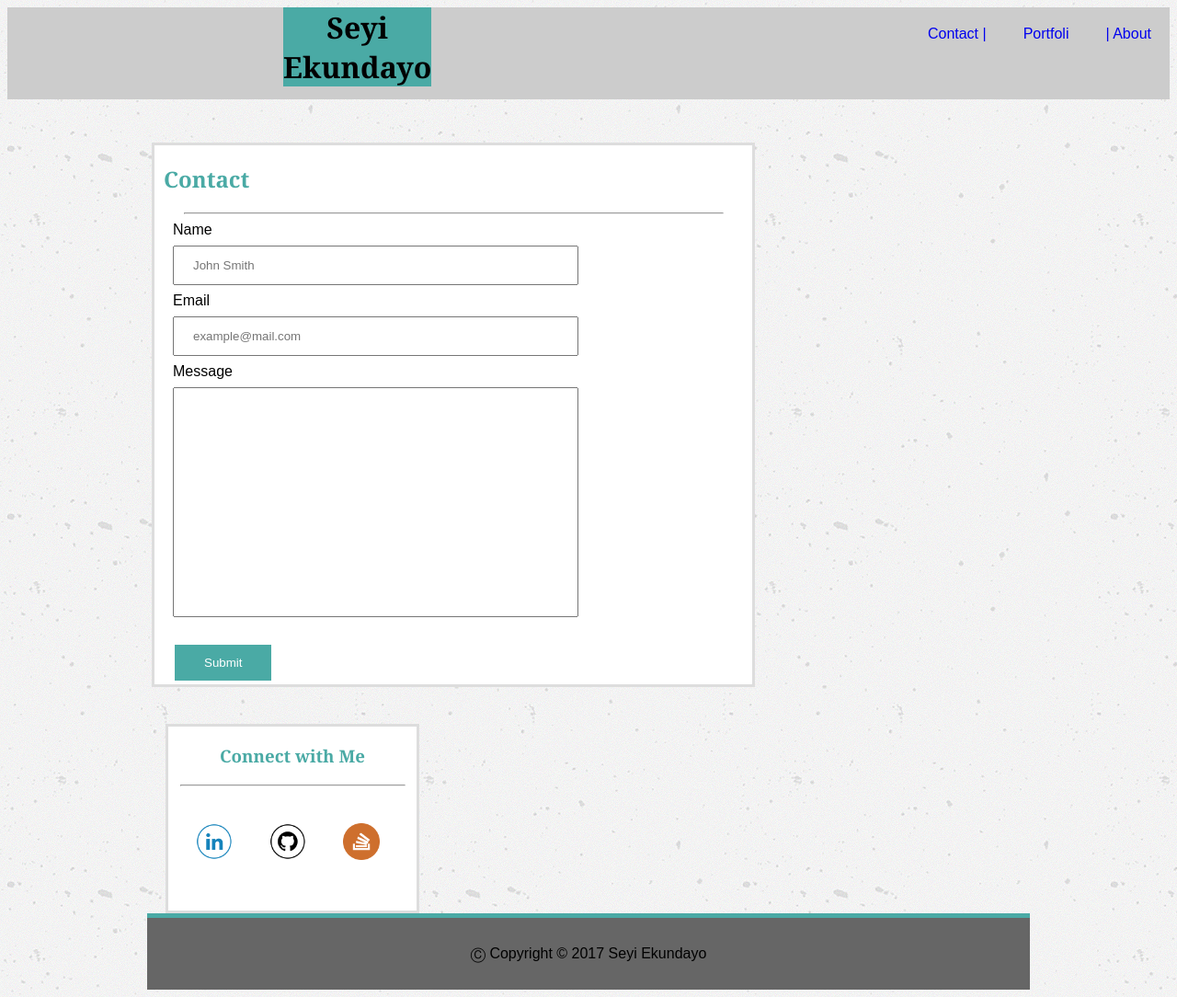
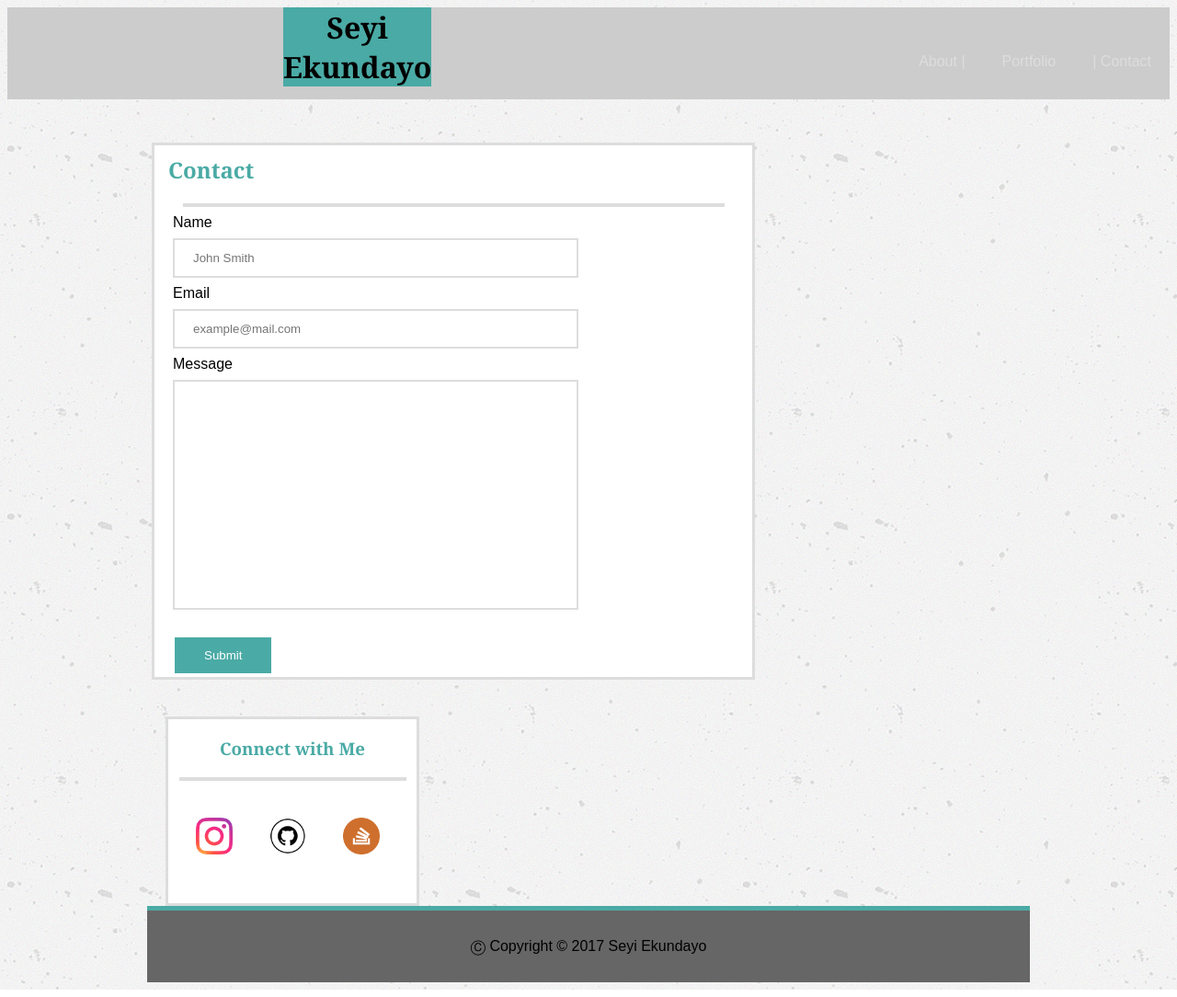
Before and after one commit to seyicode/basic-portfolio, a plain HTML site: page contact.html in a window 1280 px wide. Shown: the whole page at 92% size. Drawn offline with Linux system fonts and the light colour scheme.

Commit message:
Final Edit Assignment1

```diff
--- a/assets/css/style.css
+++ b/assets/css/style.css
@@ -17,13 +17,16 @@ body {
 ul a  {
 	text-decoration: none;
 	list-style-type: none;
-	float: right;
+	color: #dddddd;
 	padding: 20px;
 	overflow: hidden;
 }
 
-nav li {
+ li {
 	display: inline;
+	float: right;
+	padding-top: 50px;
+
 }
 
 
@@ -91,7 +94,8 @@ article {
 
 h2 {
 	color: #4aaaa5;
-	margin-left: 10px;
+	margin-left: 15px;
+	margin-top: 10px;
 	font-family: 'Georgia', Times, Times New Roman, serif;
 }
 
@@ -115,6 +119,7 @@ input[type=text] {
     padding: 12px 20px;
     margin: 8px 0;
     box-sizing: border-box;
+    border: 2px solid #dddddd;
 }
 
 input[name=message] {
@@ -133,4 +138,9 @@ height: 250px;
 
 form {
 	margin-left: 20px;
+
 }
+
+hr {
+	border: solid 2px #dddddd;
+}
--- a/contact.html
+++ b/contact.html
@@ -14,11 +14,11 @@
 			<div class="Name"> <h1> Seyi <br> Ekundayo </h1> </div>
 			<nav>
 				<ul>
-					<li> <a href="index.html"> | About</a></li>
+					<li> <a href="contact.html"> | Contact </a></li>
 
-					<li> <a href="Portfolio.html">Portfoli</a></li>
+					<li> <a href="Portfolio.html">Portfolio</a></li>
 
-					<li><a href="contact.html"> Contact |</a></li>
+					<li><a href="index.html"> About |</a></li>
 
 				</ul>
 			</nav>
@@ -48,9 +48,9 @@
 				<h3> Connect with Me</h3>
 				<hr class="rule">
 				<div class="linkimg">
-				  <a href="#"><img src="assets/images/if_linkedin_313475.png" alt="LinkdIn" width="40px" height="40px"></a>
-						<a href="#"><img src="assets/images/if_github_313481.png" alt="Github" width="40px" height="40px"></a>
-						<a href="#"><img src="assets/images/if_stackoverflow_313469.png" alt="stackoverflow" width="40px" height="40px"></a>
+				  <a href="https://www.instagram.com/boaz121/"><img src="assets/images/if_Instagram_1298747.png" alt="LinkdIn" width="40px" height="40px"></a>
+						<a href="https://github.com/seyicode"><img src="assets/images/if_github_313481.png" alt="Github" width="40px" height="40px"></a>
+						<a href="https://stackoverflow.com/users/8969170/seyi-ekundayo"><img src="assets/images/if_stackoverflow_313469.png" alt="stackoverflow" width="40px" height="40px"></a>
 				</div>
 
 				</nav>
```
Also changed, not shown: index.html (+6 -6 lines), portfolio.html (+6 -6 lines), assets/images/200-200-pixels.png (deleted), assets/images/if_Instagram_1298747.png (added), assets/images/if_linkedin_313475.png (deleted).
